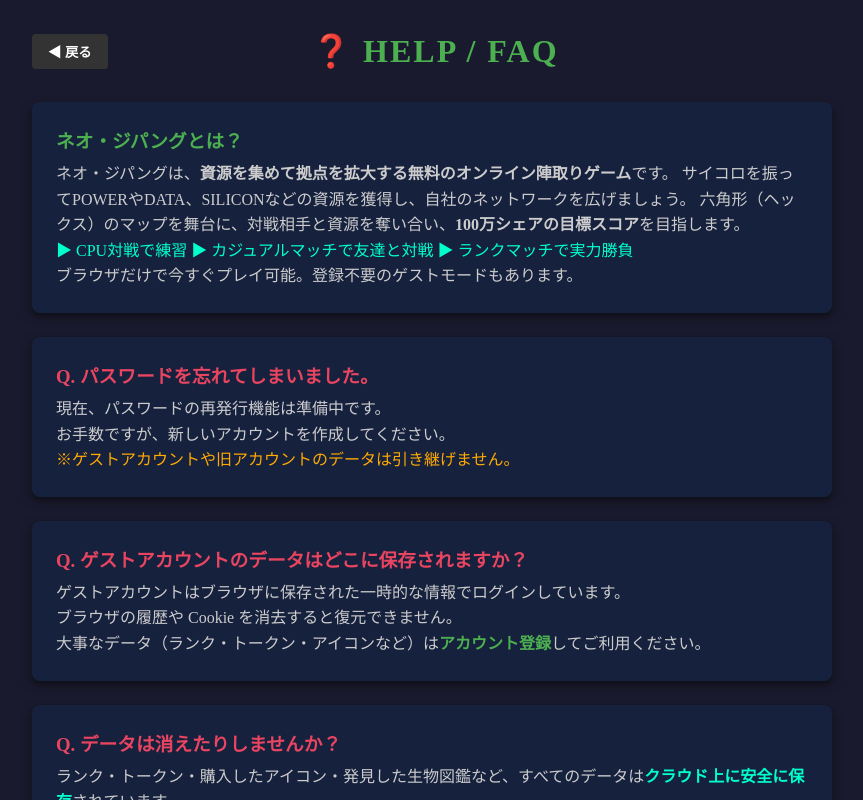
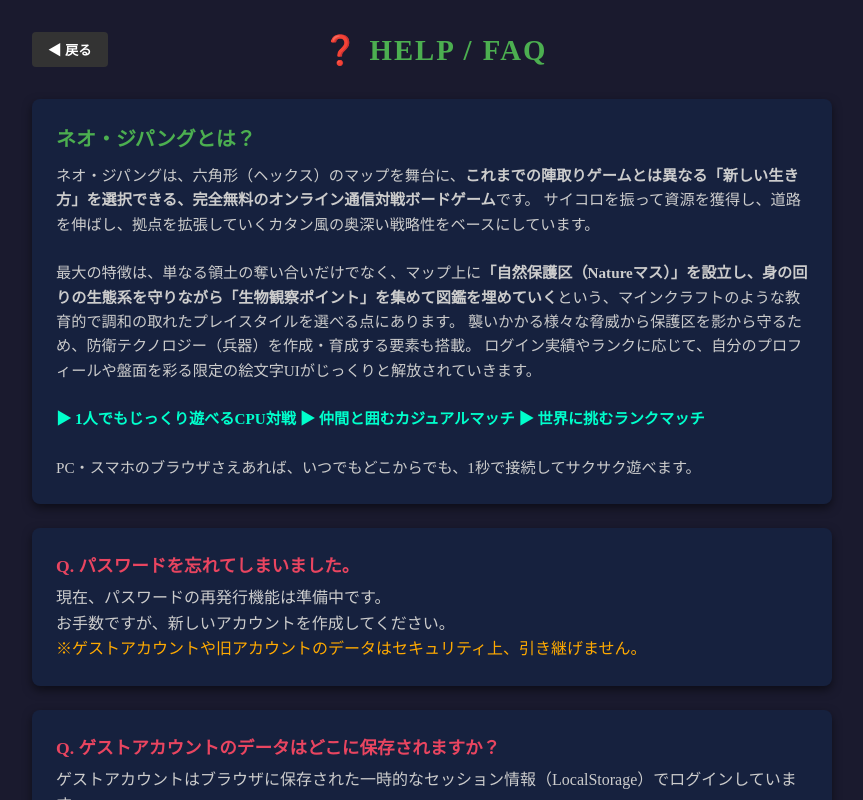
Before and after one commit to Masaaki-jp/neo-zipangu, a React (Vite) app in the folder frontend/: page / in a window 1280 px wide. Both pictures are taken after a click on the element "❓ よくある質問 / ヘルプ". Shown: the top 800 px of the page, without its empty margins (208-1071 px from the left). Built offline with nearby package versions, Linux system fonts and the light colour scheme.

Commit message:
fix:ヘルプを修正

```diff
--- a/frontend/src/components/HelpScreen.jsx
+++ b/frontend/src/components/HelpScreen.jsx
@@ -29,12 +29,23 @@ export default function HelpScreen({ onBack }) {
       minHeight: '100vh',
       backgroundColor: '#1a1a2e',
       color: 'white',
-      padding: '2rem',
+      padding: '2rem 1rem',
       display: 'flex',
       flexDirection: 'column',
       alignItems: 'center'
     }}>
-      <div style={{ width: '100%', maxWidth: '800px' }}>
+
+      {/* 🚀 クローラー用の隠し構造化テキスト（FAQページとしてのSEO評価を最大化） */}
+      <div style={{ position: 'absolute', width: '1px', height: '1px', padding: 0, margin: '-1px', overflow: 'hidden', clip: 'rect(0, 0, 0, 0)', border: 0 }}>
+        <h2>Neo-Zipangu Help & FAQ - Free Catan-Style Educational Game</h2>
+        <p>
+          Frequently Asked Questions about Neo-Zipangu, a stateless multiplayer browser game hosted on aninja.com.
+          Learn how to build nature reserves, collect biology observation points, unlock emoji encyclopedias,
+          and upgrade defense weapons without any pay-to-win elements.
+        </p>
+      </div>
+
+      <div style={{ width: '100%', maxWidth: '800px', zIndex: 1 }}>
         {/* ヘッダー */}
         <div style={{
           display: 'flex',
@@ -51,144 +62,159 @@ export default function HelpScreen({ onBack }) {
               border: 'none',
               borderRadius: '4px',
               cursor: 'pointer',
-              fontWeight: 'bold'
+              fontWeight: 'bold',
+              transition: 'background-color 0.2s'
             }}
           >
             ◀ 戻る
           </button>
-          <h1 style={{ margin: 0, color: '#4caf50', letterSpacing: '2px' }}>❓ HELP / FAQ</h1>
+          <h1 style={{ margin: 0, color: '#4caf50', letterSpacing: '2px', fontSize: '1.8rem' }}>❓ HELP / FAQ</h1>
           <div style={{ width: '70px' }} />
         </div>
 
         {/* FAQ コンテンツ */}
         <div style={{ display: 'flex', flexDirection: 'column', gap: '1.5rem' }}>
 
-          {/* ★ ゲーム紹介（SEO対策） */}
-          <div style={{
+          {/* ★ ゲーム紹介（最新の自然保護・図鑑・兵器育成の世界観へSEO最適化） */}
+          <section style={{
             backgroundColor: '#16213e',
             padding: '1.5rem',
             borderRadius: '8px',
             boxShadow: '0 4px 10px rgba(0,0,0,0.5)'
           }}>
-            <h3 style={{ color: '#4caf50', margin: '0 0 0.5rem 0' }}>ネオ・ジパングとは？</h3>
-            <p style={{ color: '#ccc', lineHeight: '1.6', margin: 0 }}>
-              ネオ・ジパングは、<strong>資源を集めて拠点を拡大する無料のオンライン陣取りゲーム</strong>です。
-              サイコロを振ってPOWERやDATA、SILICONなどの資源を獲得し、自社のネットワークを広げましょう。
-              六角形（ヘックス）のマップを舞台に、対戦相手と資源を奪い合い、<strong>100万シェアの目標スコア</strong>を目指します。
-              <br />
-              <span style={{ color: '#00ffcc' }}>
-                ▶ CPU対戦で練習 ▶ カジュアルマッチで友達と対戦 ▶ ランクマッチで実力勝負
+            <h2 style={{ color: '#4caf50', margin: '0 0 0.75rem 0', fontSize: '1.25rem' }}>ネオ・ジパングとは？</h2>
+            <p style={{ color: '#ccc', lineHeight: '1.6', margin: 0, fontSize: '0.95rem' }}>
+              ネオ・ジパングは、六角形（ヘックス）のマップを舞台に、<strong>これまでの陣取りゲームとは異なる「新しい生き方」を選択できる、完全無料のオンライン通信対戦ボードゲーム</strong>です。
+              サイコロを振って資源を獲得し、道路を伸ばし、拠点を拡張していくカタン風の奥深い戦略性をベースにしています。
+              <br /><br />
+              最大の特徴は、単なる領土の奪い合いだけでなく、マップ上に<strong>「自然保護区（Natureマス）」を設立し、身の回りの生態系を守りながら「生物観察ポイント」を集めて図鑑を埋めていく</strong>という、マインクラフトのような教育的で調和の取れたプレイスタイルを選べる点にあります。
+              襲いかかる様々な脅威から保護区を影から守るため、防衛テクノロジー（兵器）を作成・育成する要素も搭載。
+              ログイン実績やランクに応じて、自分のプロフィールや盤面を彩る限定の絵文字UIがじっくりと解放されていきます。
+              <br /><br />
+              <span style={{ color: '#00ffcc', fontWeight: 'bold' }}>
+                ▶ 1人でもじっくり遊べるCPU対戦 ▶ 仲間と囲むカジュアルマッチ ▶ 世界に挑むランクマッチ
               </span>
-              <br />
-              ブラウザだけで今すぐプレイ可能。登録不要のゲストモードもあります。
+              <br /><br />
+              PC・スマホのブラウザさえあれば、いつでもどこからでも、1秒で接続してサクサク遊べます。
             </p>
-          </div>
+          </section>
 
-          <div style={{
+          <section style={{
             backgroundColor: '#16213e',
             padding: '1.5rem',
             borderRadius: '8px',
             boxShadow: '0 4px 10px rgba(0,0,0,0.5)'
           }}>
-            <h3 style={{ color: '#e94560', margin: '0 0 0.5rem 0' }}>Q. パスワードを忘れてしまいました。</h3>
+            <h3 style={{ color: '#e94560', margin: '0 0 0.5rem 0', fontSize: '1.1rem' }}>Q. パスワードを忘れてしまいました。</h3>
             <p style={{ color: '#ccc', lineHeight: '1.6', margin: 0 }}>
               現在、パスワードの再発行機能は準備中です。<br />
               お手数ですが、新しいアカウントを作成してください。<br />
-              <span style={{ color: '#ffaa00' }}>※ゲストアカウントや旧アカウントのデータは引き継げません。</span>
+              <span style={{ color: '#ffaa00' }}>※ゲストアカウントや旧アカウントのデータはセキュリティ上、引き継げません。</span>
             </p>
-          </div>
+          </section>
 
-          <div style={{
+          <section style={{
             backgroundColor: '#16213e',
             padding: '1.5rem',
             borderRadius: '8px',
             boxShadow: '0 4px 10px rgba(0,0,0,0.5)'
           }}>
-            <h3 style={{ color: '#e94560', margin: '0 0 0.5rem 0' }}>Q. ゲストアカウントのデータはどこに保存されますか？</h3>
+            <h3 style={{ color: '#e94560', margin: '0 0 0.5rem 0', fontSize: '1.1rem' }}>Q. ゲストアカウントのデータはどこに保存されますか？</h3>
             <p style={{ color: '#ccc', lineHeight: '1.6', margin: 0 }}>
-              ゲストアカウントはブラウザに保存された一時的な情報でログインしています。<br />
-              ブラウザの履歴や Cookie を消去すると復元できません。<br />
-              大事なデータ（ランク・トークン・アイコンなど）は
-              <span style={{ color: '#4caf50', fontWeight: 'bold' }}>アカウント登録</span>
-              してご利用ください。
+              ゲストアカウントはブラウザに保存された一時的なセッション情報（LocalStorage）でログインしています。<br />
+              ブラウザの履歴や Cookie、ストレージを消去するとデータを復元できなくなります。<br />
+              獲得したランク、解放した生物図鑑、コレクションした絵文字UIなどの大切なデータを守るためにも、お早めの
+              <span style={{ color: '#4caf50', fontWeight: 'bold' }}>正式アカウント登録</span>
+              をおすすめいたします。
             </p>
-          </div>
+          </section>
 
-          <div style={{
+          <section style={{
             backgroundColor: '#16213e',
             padding: '1.5rem',
             borderRadius: '8px',
             boxShadow: '0 4px 10px rgba(0,0,0,0.5)'
           }}>
-            <h3 style={{ color: '#e94560', margin: '0 0 0.5rem 0' }}>Q. データは消えたりしませんか？</h3>
+            <h3 style={{ color: '#e94560', margin: '0 0 0.5rem 0', fontSize: '1.1rem' }}>Q. セーブデータが消えたりしませんか？</h3>
             <p style={{ color: '#ccc', lineHeight: '1.6', margin: 0 }}>
-              ランク・トークン・購入したアイコン・発見した生物図鑑など、すべてのデータは
-              <span style={{ color: '#00ffcc', fontWeight: 'bold' }}>クラウド上に安全に保存</span>
+              正式登録されたアカウントのデータ（ランク・進行度・発見した生物豆知識など）は、すべて
+              <span style={{ color: '#00ffcc', fontWeight: 'bold' }}>Firebaseのクラウドデータベース上に安全に保存</span>
               されています。<br />
-              アカウント登録をしていれば、別の端末からログインしても同じデータでプレイできます。
+              環境に依存しない「ステートレス」な設計になっているため、スマホやPCなど、別の端末から同じアカウントでログインすれば、いつでもどこでも前回の続きからそのままプレイを再開できます。
             </p>
-          </div>
+          </section>
 
           {/* 問い合わせ先（遅延表示） */}
-          <div style={{
+          <section style={{
             backgroundColor: '#16213e',
             padding: '1.5rem',
             borderRadius: '8px',
             boxShadow: '0 4px 10px rgba(0,0,0,0.5)'
           }}>
-            <h3 style={{ color: '#e94560', margin: '0 0 0.5rem 0' }}>Q. 問い合わせはどこにすればいいですか？</h3>
+            <h3 style={{ color: '#e94560', margin: '0 0 0.5rem 0', fontSize: '1.1rem' }}>Q. 問い合わせや応援メッセージはどこにすればいいですか？</h3>
             <p style={{ color: '#ccc', lineHeight: '1.6', margin: 0 }}>
-              ゲームに関するご意見・ご質問はこちらからお願いいたします。
+              ゲームに関する不具合報告、ご意見、教育現場での導入のご相談などは、以下のサポーターよりご連絡ください。
+              現実世界の通貨による課金システムを一切排除し、純粋な内発的動機で長く回り続ける生態系を目指しています。
             </p>
 
             {/* メールアドレス表示エリア（ターミナル風） */}
             <div style={{
               marginTop: '1rem',
               padding: '1rem',
-              backgroundColor: '#0a0a0a',
-              border: '1px solid #00ffcc',
+              backgroundColor: '#0d0d1a', // 全体のベース（#1a1a2e）に馴染む深い紺黒
+              border: '1px solid #e94560', // ブランドカラーのクリムゾン
               borderRadius: '4px',
               fontFamily: '"Courier New", Courier, monospace',
-              color: '#00ffcc',
+              color: '#b0b0c5', // 読みやすいローコントラストな文字色
               fontSize: '0.9rem',
               letterSpacing: '1px'
             }}>
-              <p style={{ margin: '0 0 0.5rem 0', color: '#aaa' }}>{'>'} 依頼・問い合わせプロトコル:</p>
-              <p id="contact-address" style={{ margin: 0 }}>
+              <p style={{ margin: '0 0 0.5rem 0', color: '#6e6e85' }}>{'>'} 依頼・問い合わせプロトコル:</p>
+              <div id="contact-address" style={{ margin: 0 }}>
                 {!emailVisible ? (
                   // 復号化中のプログレス表示
-                  <span style={{ color: '#ffcc00' }}>
+                  <span style={{ color: '#e94560', fontWeight: 'bold' }}>
                     {'>'} DECRYPTING_ADDRESS... [██████░░░░]
                   </span>
                 ) : (
                   // 表示されたメールアドレスとコピーボタン
                   <span style={{ display: 'flex', alignItems: 'center', gap: '0.5rem', flexWrap: 'wrap' }}>
-                    <span style={{ color: '#ffcc00', fontWeight: 'bold' }}>{'>'} TRANSMISSION_READY:</span>
-                    <a href={`mailto:${email}`} style={{ color: '#ffcc00', textDecoration: 'underline', fontWeight: 'bold', wordBreak: 'break-all' }}>
+                    <span style={{ color: '#e94560', fontWeight: 'bold' }}>{'>'} TRANSMISSION_READY:</span>
+                    <a href={`mailto:${email}`} style={{ color: '#ff7e95', textDecoration: 'underline', fontWeight: 'bold', wordBreak: 'break-all' }}>
                       {email}
                     </a>
                     <button
                       onClick={handleCopyEmail}
                       style={{
                         padding: '0.2rem 0.6rem',
-                        backgroundColor: '#333',
-                        color: '#ffcc00',
-                        border: '1px solid #ffcc00',
+                        backgroundColor: '#16213e', // カードの背景色と同期
+                        color: '#e94560',
+                        border: '1px solid #e94560',
                         borderRadius: '3px',
                         cursor: 'pointer',
                         fontWeight: 'bold',
-                        fontSize: '0.75rem'
+                        fontSize: '0.75rem',
+                        marginLeft: '0.5rem'
                       }}
                     >
                       📋 COPY
                     </button>
                   </span>
                 )}
-              </p>
+              </div>
             </div>
-          </div>
+          </section>
         </div>
       </div>
+
+      {/* 🚀 グローバルSEO用のセマンティックフッター */}
+      <footer style={{ marginTop: '2.5rem', textAlign: 'center', color: '#3d3d5c', fontSize: '0.75rem', maxWidth: '600px', lineHeight: '1.6', padding: '0 1rem' }}>
+        <p>
+          Neo-Zipangu Guide & Support Index. This project operates as a non-commercial,
+          privacy-first educational web application. All game states and user progress
+          are securely stored via serverless cloud infrastructure on aninja.com.
+        </p>
+      </footer>
     </div>
   );
 }
```
Also changed, not shown: frontend/src/components/LoginScreen.jsx (+30 -8 lines).
